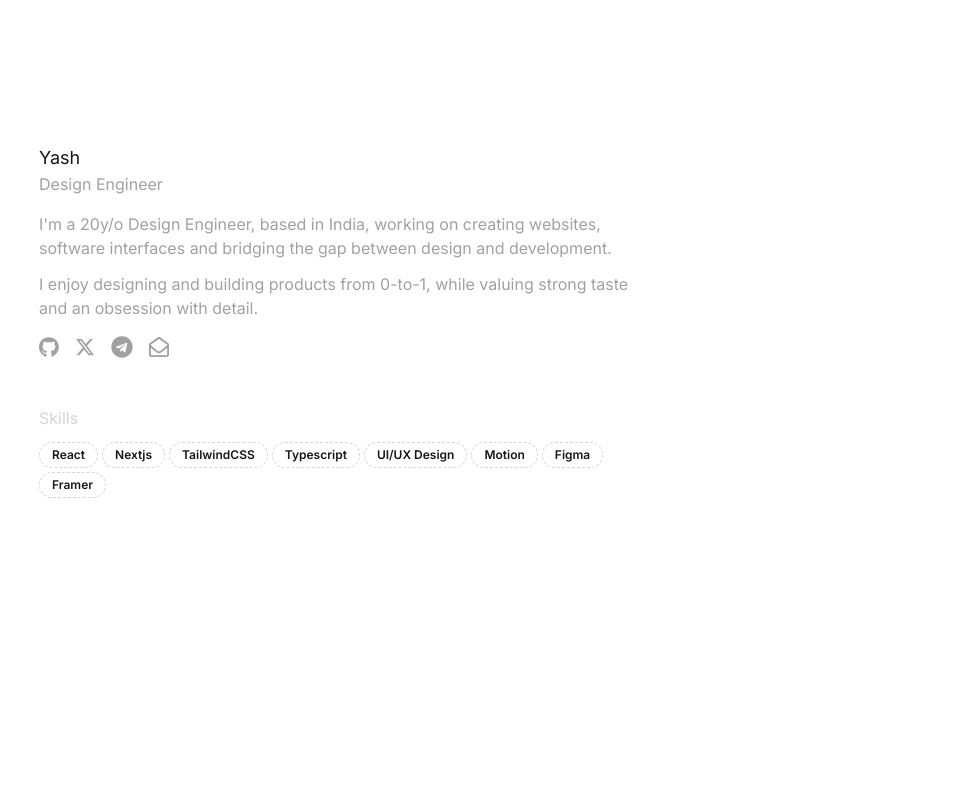
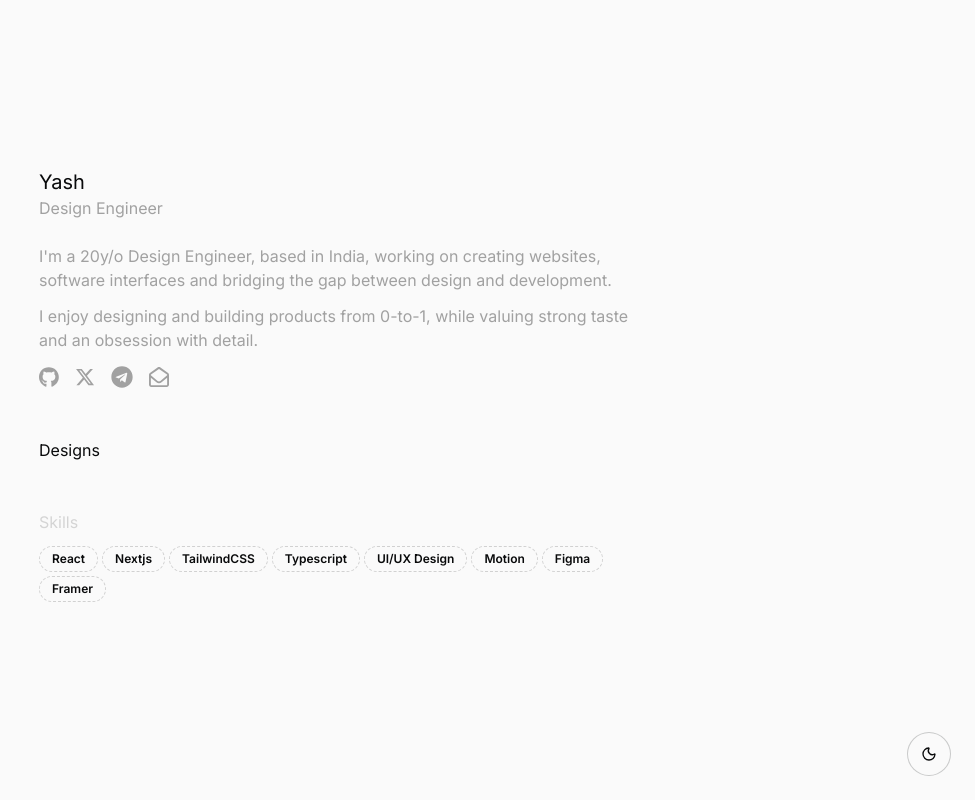
Before and after one commit to Yashx18/new-portfolio, a Next.js app: page / in a window 1280 px wide. Shown: the whole page, without its empty margins (305-1280 px from the left). Built offline with nearby package versions, Linux system fonts and the light colour scheme.

Commit message:
Made Dark and light mode feature

```diff
--- a/app/globals.css
+++ b/app/globals.css
@@ -1,8 +1,8 @@
 @import 'tailwindcss';
 
 :root {
-  --background: #ffffff;
-  --foreground: #171717;
+  --background: #fafafa;
+  --foreground: #090a0b;
 }
 
 @theme inline {
@@ -11,11 +11,9 @@
   --font-inter: var(--font-inter);
 }
 
-@media (prefers-color-scheme: dark) {
-  :root {
-    --background: #0a0a0a;
-    --foreground: #ededed;
-  }
+.dark {
+  --background: #0a0a0a;
+  --foreground: #ededed;
 }
 
 body {
--- a/app/layout.tsx
+++ b/app/layout.tsx
@@ -1,6 +1,8 @@
 import type { Metadata } from 'next';
 import { Inter } from 'next/font/google';
+import { ThemeProvider } from 'next-themes';
 import './globals.css';
+import { ModeToggle } from '@/components/mode-toggle';
 
 const inter = Inter({
   variable: '--font-inter',
@@ -19,8 +21,18 @@ export default function RootLayout({
   children: React.ReactNode;
 }>) {
   return (
-    <html lang="en">
-      <body className={`${inter.variable} antialiased`}>{children}</body>
+    <html lang="en" suppressHydrationWarning>
+      <body className={`${inter.variable} antialiased`}>
+        <ThemeProvider
+          attribute="class"
+          defaultTheme="system"
+          enableSystem={true}
+          disableTransitionOnChange
+        >
+          {children}
+          <ModeToggle />
+        </ThemeProvider>
+      </body>
     </html>
   );
 }
--- a/app/page.tsx
+++ b/app/page.tsx
@@ -12,13 +12,13 @@ export default function Home() {
 
   return (
     <div className="min-h-screen w-full">
-      <div className="mx-auto max-w-screen-sm pt-30">
+      <div className="mx-auto max-w-screen-sm pt-36">
         {/* Header Content */}
         <header className="p-6">
-          <div className="flex w-full flex-col items-start gap-4">
+          <div className="flex w-full flex-col items-start gap-6">
             <h1 className="flex flex-col items-start">
-              <div className="text-lg">Yash</div>
-              <div className="text-md text-neutral-400">Design Engineer</div>
+              <div className="text-xl">Yash</div>
+              <div className="text-md text-neutral-400 font-normal">Design Engineer</div>
             </h1>
             <div className="text-md flex flex-col gap-3 text-neutral-400">
               <div>
@@ -29,8 +29,7 @@ export default function Home() {
                 I enjoy designing and building products from 0-to-1, while valuing strong taste and
                 an obsession with detail.
               </div>
-            </div>
-            <div className="w-full">
+              <div className="w-full py-0.5">
                 <div className="flex flex-wrap items-center justify-start gap-4">
                   {/* GITHUB */}
                   <a
@@ -82,7 +81,7 @@ export default function Home() {
                     <svg
                       stroke="currentColor"
                       fill="currentColor"
-                    stroke-width="0"
+                      strokeWidth="0"
                       viewBox="0 0 496 512"
                       className="font-roboto"
                       height="22"
@@ -116,10 +115,14 @@ export default function Home() {
                 </div>
               </div>
             </div>
+          </div>
         </header>
         {/* Main Content */}
         <main className="">
-          {/* Contact Section */}
+          {/* Designs Section */}
+          <section className="p-6">
+            <div>Designs</div>
+          </section>
 
           {/* Skills Section */}
           <section className="flex flex-col gap-3 p-6">
--- /dev/null
+++ b/components/mode-toggle.tsx
@@ -0,0 +1,39 @@
+'use client';
+
+import { Sun, Moon } from 'lucide-react';
+import { useTheme } from 'next-themes';
+import { useEffect, useState } from 'react';
+
+export const ModeToggle = () => {
+  const { resolvedTheme, theme, setTheme } = useTheme();
+  const [mounted, setMounted] = useState(false);
+
+  useEffect(() => {
+    setMounted(true);
+  }, []);
+
+  const SWITCH_THEME = () => {
+    // When using system, toggle relative to the currently resolved theme
+    if (theme === 'system') {
+      setTheme(resolvedTheme === 'dark' ? 'light' : 'dark');
+      return;
+    }
+
+    if (theme === 'dark') {
+      setTheme('light');
+      return;
+    }
+
+    setTheme('dark');
+  };
+
+  return (
+    <button
+      onClick={SWITCH_THEME}
+      className="bg-background dark:bg-foreground text-foreground dark:text-background border-foreground/20 fixed right-6 bottom-6 flex h-11 w-11 cursor-pointer items-center justify-center rounded-full border"
+    >
+      {mounted &&
+        (resolvedTheme === 'dark' ? <Sun className="size-4" /> : <Moon className="size-4" />)}
+    </button>
+  );
+};
--- a/package.json
+++ b/package.json
@@ -9,7 +9,9 @@
     "lint": "eslint"
   },
   "dependencies": {
+    "lucide-react": "^0.552.0",
     "next": "16.0.1",
+    "next-themes": "^0.4.6",
     "react": "19.2.0",
     "react-dom": "19.2.0"
   },
```
Also changed, not shown: 1 other file (tests, documents, lock files or other folders). Lines whose indentation alone changed are shown as unchanged.
